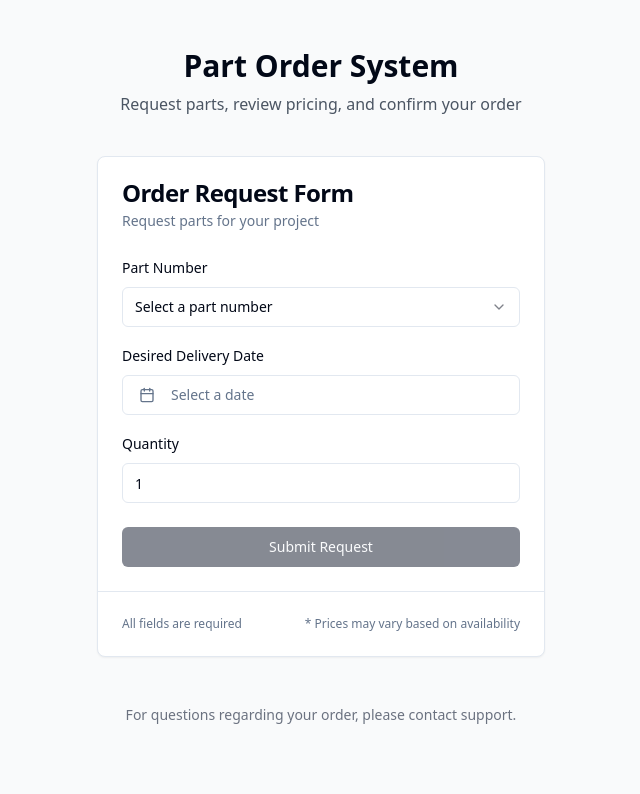
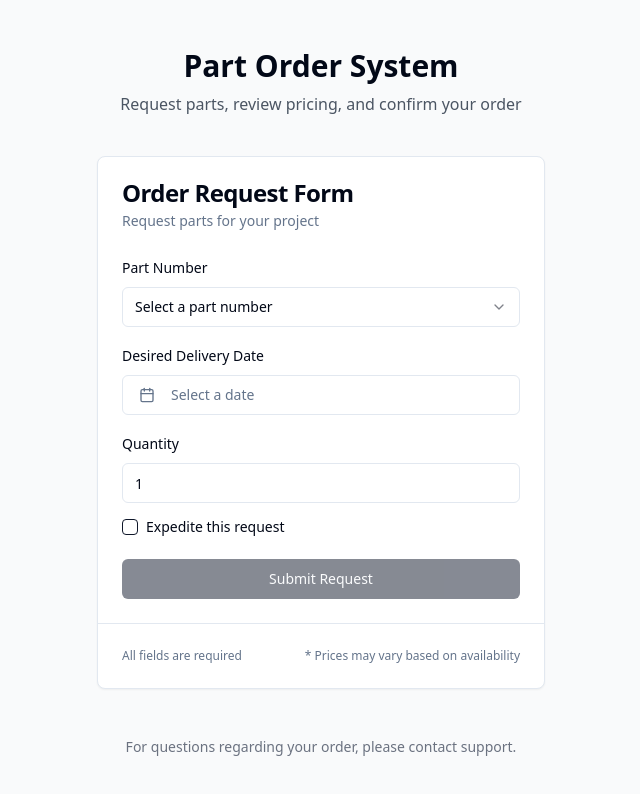
Before and after one commit to connor-or-si/order-form, a React (Vite) app: page / in a window 1280 px wide. Shown: the top 794 px of the page, without its empty margins (319-959 px from the left). Built offline with nearby package versions, Linux system fonts and the light colour scheme.

Commit message:
feat: Add expedite checkbox to initial form
Adds a checkbox to the initial order form to allow users to expedite their request. This checkbox sets a boolean value in the order details interface.

```diff
--- a/src/components/OrderForm.tsx
+++ b/src/components/OrderForm.tsx
@@ -10,6 +10,7 @@ import { Label } from '@/components/ui/label';
 import { Select, SelectContent, SelectItem, SelectTrigger, SelectValue } from '@/components/ui/select';
 import { Calendar } from '@/components/ui/calendar';
 import { Popover, PopoverContent, PopoverTrigger } from '@/components/ui/popover';
+import { Checkbox } from '@/components/ui/checkbox';
 import { format } from 'date-fns';
 import { CalendarIcon, Check } from 'lucide-react';
 import { cn } from '@/lib/utils';
@@ -30,10 +31,12 @@ const OrderForm = () => {
   const [parts, setParts] = useState<Part[]>([]);
   const [isLoadingParts, setIsLoadingParts] = useState(true);
   const [date, setDate] = useState<Date | undefined>(undefined);
+  const [expedite, setExpedite] = useState(false);
   const [formData, setFormData] = useState<OrderRequest>({
     partNumber: '',
     deliveryDate: '',
     quantity: 1,
+    expedite: false,
   });
   const [details, setDetails] = useState<OrderDetails | null>(null);
   const { toast } = useToast();
@@ -62,15 +65,23 @@ const OrderForm = () => {
   const handleDateChange = (newDate: Date | undefined) => {
     setDate(newDate);
     if (newDate) {
+      const formattedDate = new Intl.DateTimeFormat('en-GB', {
+        day: '2-digit',
+        month: 'short',
+        year: 'numeric',
+      }).format(newDate).replace(/ /g, '-').toUpperCase();
+
       setFormData({
         ...formData,
-        deliveryDate: new Intl.DateTimeFormat('en-GB', {
-          day: '2-digit',
-          month: 'short',
-          year: 'numeric',
-        }).format(newDate).replace(/ /g, '-').toUpperCase(),
+        deliveryDate: formattedDate,
       });
     }
+  };
+
+  // Handle expedite change
+  const handleExpediteChange = (checked: boolean) => {
+    setExpedite(checked);
+    setFormData({ ...formData, expedite: checked });
   };
 
   // Handle form input changes
@@ -221,6 +232,17 @@ const OrderForm = () => {
             required
           />
         </div>
+
+        <div className="flex items-center space-x-2">
+          <Checkbox
+            id="expedite"
+            checked={expedite}
+            onCheckedChange={handleExpediteChange}
+          />
+          <Label htmlFor="expedite" className="text-sm font-medium leading-none peer-disabled:cursor-not-allowed peer-disabled:opacity-70">
+            Expedite this request
+          </Label>
+        </div>
       </div>
 
       <Button type="submit" className="w-full" disabled={!formData.partNumber || !formData.deliveryDate || formData.quantity < 1}>
--- a/src/services/webhookService.ts
+++ b/src/services/webhookService.ts
@@ -1,8 +1,8 @@
-
 export interface OrderRequest {
   partNumber: string;
   deliveryDate: string;
   quantity: number;
+  expedite?: boolean;
 }
 
 export interface OrderDetails {
@@ -14,6 +14,7 @@ export interface OrderDetails {
   desiredQty: number;
   orderQty: number;
   numPacks: number;
+  expedite: boolean;
 }
 
 export interface OrderConfirmation {
@@ -108,8 +109,6 @@ export const submitOrderRequest = async (orderData: OrderRequest, webhookUrl?: s
   }
 };
 
-
-
 export const receiveOrderDetails = async (response: Response): Promise<OrderDetails> => {
   // In a real app, this would be a webhook or polling mechanism that waits for a response
   try {
@@ -127,7 +126,8 @@ export const receiveOrderDetails = async (response: Response): Promise<OrderDeta
       MOQ: webhookData.MOQ,
       desiredQty: webhookData.desiredQty,
       orderQty: webhookData.todayOrderQty,
-      numPacks: webhookData.numPacks
+      numPacks: webhookData.numPacks,
+      expedite: webhookData.expedite
     };
 
     return order;
```
